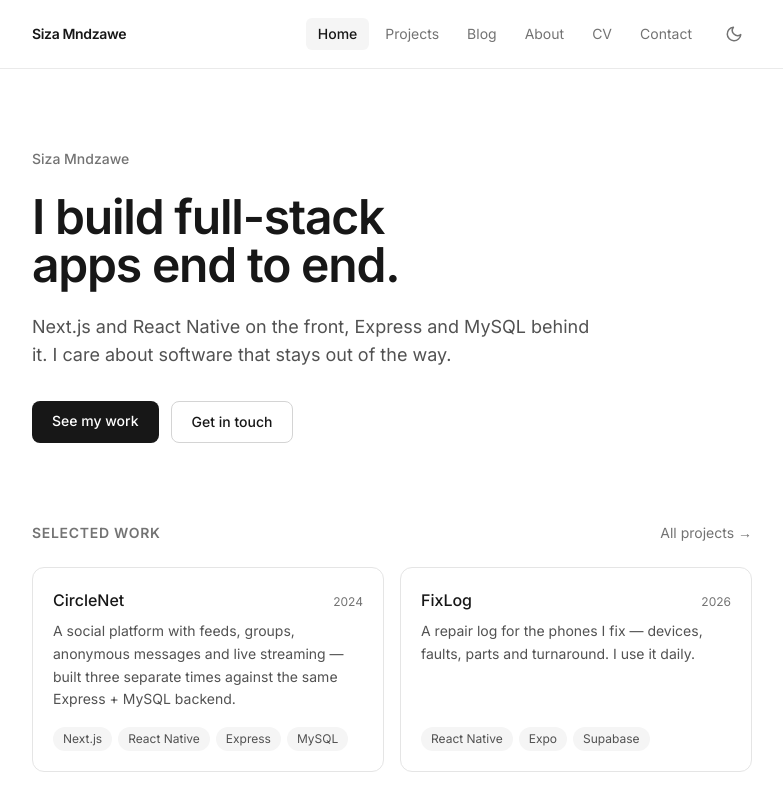
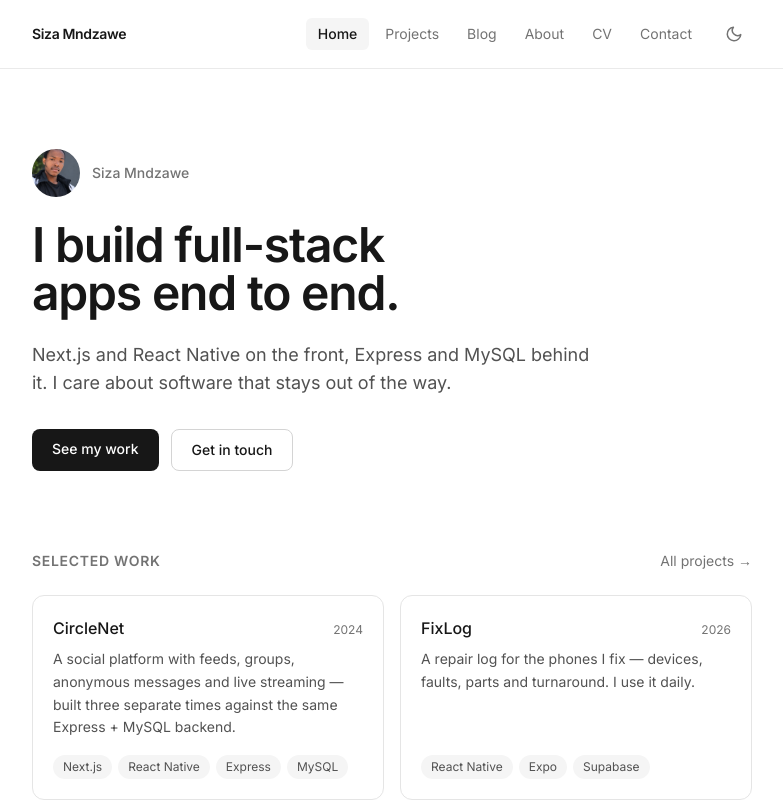
Before and after one commit to Sizasutfu/siza-portfolio, a Next.js app: page / in a window 1280 px wide. Shown: the top 800 px of the page, without its empty margins (248-1031 px from the left). Built offline with nearby package versions, Linux system fonts and the light colour scheme.

Commit message:
Add profile photo to home page

```diff
--- a/src/app/page.tsx
+++ b/src/app/page.tsx
@@ -1,4 +1,5 @@
 import Link from "next/link";
+import Image from "next/image";
 import { projects } from "@/data/projects";
 import ProjectCard from "@/components/ProjectCard";
 import { getAllPosts, formatDate } from "@/lib/posts";
@@ -11,9 +12,21 @@ export default function Home() {
     <div className="space-y-20">
       {/* Hero */}
       <section className="space-y-6">
-        <p className="text-sm font-medium text-neutral-500 dark:text-neutral-400">
-          Siza Mndzawe
-        </p>
+        <div className="flex items-center gap-3">
+          <div className="relative h-12 w-12 shrink-0 overflow-hidden rounded-full">
+            <Image
+              src="/me.png"
+              alt="Siza Mndzawe"
+              fill
+              sizes="48px"
+              className="object-cover"
+              priority
+            />
+          </div>
+          <p className="text-sm font-medium text-neutral-500 dark:text-neutral-400">
+            Siza Mndzawe
+          </p>
+        </div>
 
         <h1 className="text-4xl font-semibold tracking-tight text-balance sm:text-5xl">
           I build full-stack apps end to end.
```
Also changed, not shown: public/me.png (added).
